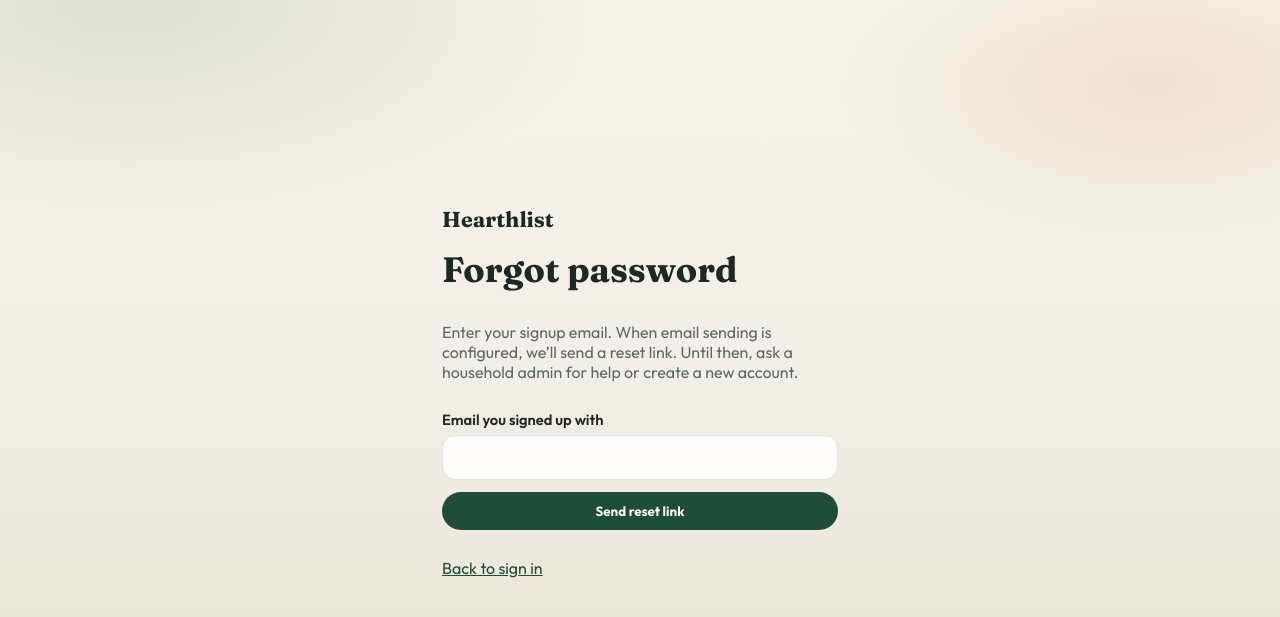
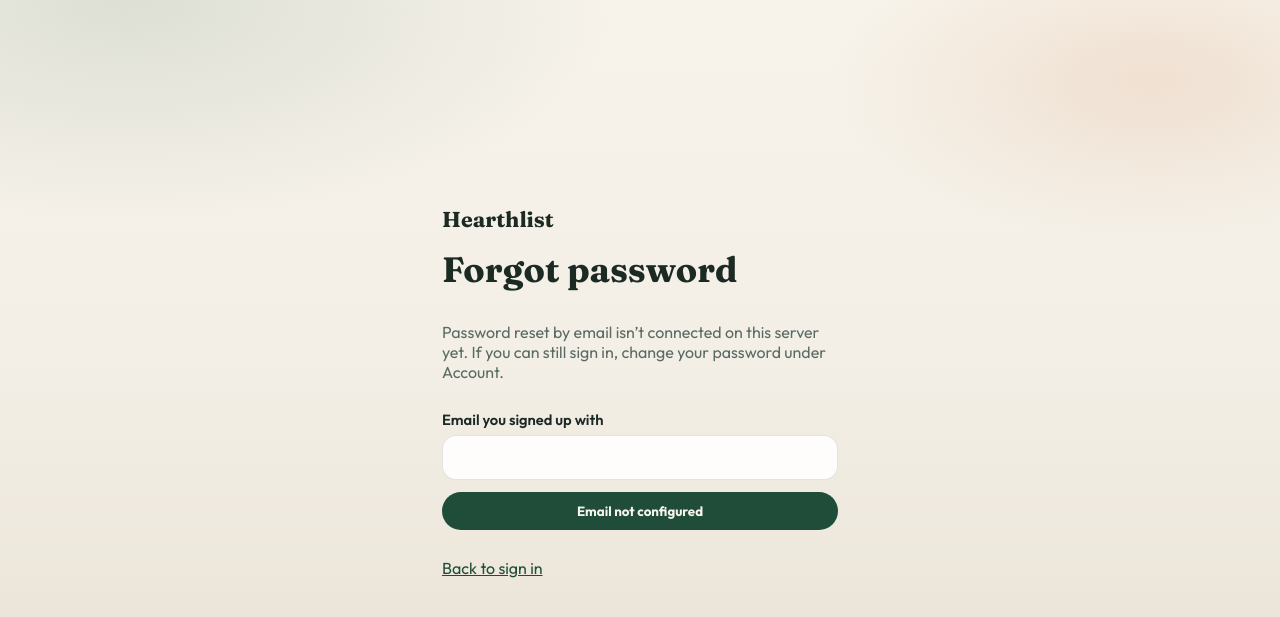
Before and after one commit to akite2fly-cyber/hearthlist, a Flask app: page /forgot-password in a window 1280 px wide. Shown: the top 617 px of the page. Run offline with Flask 3, Linux system fonts and the light colour scheme.

Commit message:
Harden password reset and require full SMTP credentials.
Prefer https base URLs behind Render, clarify forgot-password UX when email is not configured, and document Gmail App Password setup for Render env vars.

Co-authored-by: Cursor <cursoragent@cursor.com>

```diff
--- a/app.py
+++ b/app.py
@@ -31,6 +31,7 @@ from flask import (
     session,
     url_for,
 )
+from werkzeug.middleware.proxy_fix import ProxyFix
 from werkzeug.security import check_password_hash, generate_password_hash
 
 try:
@@ -171,6 +172,8 @@ app.config.update(
     SESSION_COOKIE_SECURE=IS_PRODUCTION,
     PERMANENT_SESSION_LIFETIME=60 * 60 * 24 * 30,
 )
+# Render (and other proxies) terminate TLS; honor X-Forwarded-* for https URLs.
+app.wsgi_app = ProxyFix(app.wsgi_app, x_for=1, x_proto=1, x_host=1)
 
 
 def static_asset(filename: str) -> str:
@@ -624,7 +627,10 @@ def work_shift_row(r: Any) -> dict:
 
 
 def public_base_url() -> str:
-    return (os.environ.get("BASE_URL") or request.url_root).rstrip("/")
+    configured = (os.environ.get("BASE_URL") or "").strip().rstrip("/")
+    if configured:
+        return configured
+    return (request.url_root or "").rstrip("/")
 
 
 def create_reset_token(user_id: int) -> str:
@@ -647,15 +653,19 @@ def create_reset_token(user_id: int) -> str:
 
 
 def smtp_configured() -> bool:
-    return bool((os.environ.get("SMTP_HOST") or "").strip() and (os.environ.get("SMTP_FROM") or "").strip())
+    host = (os.environ.get("SMTP_HOST") or "").strip()
+    from_addr = (os.environ.get("SMTP_FROM") or "").strip()
+    user = (os.environ.get("SMTP_USER") or "").strip()
+    password = os.environ.get("SMTP_PASSWORD") or ""
+    return bool(host and from_addr and user and password)
 
 
 def send_reset_email(to_email: str, reset_url: str) -> bool:
     """Send a password-reset email when SMTP env vars are set. Returns True on success."""
+    if not smtp_configured():
+        return False
     host = (os.environ.get("SMTP_HOST") or "").strip()
     from_addr = (os.environ.get("SMTP_FROM") or "").strip()
-    if not host or not from_addr:
-        return False
     port = int((os.environ.get("SMTP_PORT") or "587").strip() or "587")
     user = (os.environ.get("SMTP_USER") or "").strip()
     password = os.environ.get("SMTP_PASSWORD") or ""
@@ -673,14 +683,15 @@ def send_reset_email(to_email: str, reset_url: str) -> bool:
 
     try:
         with smtplib.SMTP(host, port, timeout=20) as smtp:
+            smtp.ehlo()
             if use_tls:
                 smtp.starttls()
-            if user:
-                smtp.login(user, password)
+                smtp.ehlo()
+            smtp.login(user, password)
             smtp.send_message(msg)
         return True
     except Exception as exc:  # pragma: no cover
-        print(f"Password reset email failed: {exc}")
+        print(f"Password reset email failed: {type(exc).__name__}: {exc}")
         return False
 
 
@@ -1128,28 +1139,45 @@ def login():
 def forgot_password():
     if current_user():
         return redirect(url_for("home"))
+    email_ready = smtp_configured()
     if request.method == "GET":
-        return render_template("forgot_password.html", email_ready=smtp_configured())
+        return render_template("forgot_password.html", email_ready=email_ready)
 
     email = (request.form.get("email") or "").strip().lower()
     user = get_db().execute("SELECT * FROM users WHERE email = ?", (email,)).fetchone()
     # Same response whether or not the email exists (no account enumeration).
     # Only mint a token when it can be delivered (SMTP) or logged locally (dev).
-    if user and (smtp_configured() or not IS_PRODUCTION):
+    delivered = False
+    if user and (email_ready or not IS_PRODUCTION):
         token = create_reset_token(user["id"])
         reset_url = public_base_url() + url_for("reset_password", token=token)
-        deliver_reset_link(user["email"], reset_url)
-
-    flash(
-        "If that email is registered, check your inbox for a reset link. "
-        "It may take a minute to arrive.",
-        "ok",
-    )
+        delivered = deliver_reset_link(user["email"], reset_url)
+        if email_ready and not delivered:
+            print("Password reset: SMTP configured but send failed; check Render logs / SMTP_* vars.")
+
+    if email_ready:
+        flash(
+            "If that email is registered, check your inbox for a reset link. "
+            "It may take a minute to arrive.",
+            "ok",
+        )
+    elif not IS_PRODUCTION:
+        flash(
+            "Dev mode: if that email is registered, the reset link was printed in the server console.",
+            "ok",
+        )
+    else:
+        flash(
+            "Password reset email isn’t set up on this server yet. "
+            "If you’re locked out, contact the household owner or support.",
+            "error",
+        )
+
     return render_template(
         "forgot_password.html",
         submitted=True,
         email=email,
-        email_ready=smtp_configured(),
+        email_ready=email_ready,
     )
 
 
--- a/templates/forgot_password.html
+++ b/templates/forgot_password.html
@@ -7,29 +7,39 @@
   <h1>Forgot password</h1>
   <p class="auth-sub">
     {% if email_ready %}
-    Enter your signup email and we’ll send a one-time reset link.
+    Enter your signup email and we’ll send a one-time reset link (expires in 1 hour).
     {% else %}
-    Enter your signup email. When email sending is configured, we’ll send a reset link.
-    Until then, ask a household admin for help or create a new account.
+    Password reset by email isn’t connected on this server yet.
+    If you can still sign in, change your password under Account.
     {% endif %}
   </p>
 
   {% if submitted %}
   <div class="reset-box">
+    {% if email_ready %}
     <p>
-      If that email is registered, a reset link was sent when email delivery is available.
-      Check your inbox (and spam), then return here to
-      <a href="{{ url_for('login') }}">sign in</a>.
+      If that email is registered, check your inbox (and spam), then
+      <a href="{{ url_for('login') }}">sign in</a> with your new password.
     </p>
+    {% else %}
+    <p>
+      Email delivery isn’t available right now. Return to
+      <a href="{{ url_for('login') }}">sign in</a>, or change your password from Account if you’re already signed in.
+    </p>
+    {% endif %}
   </div>
   {% endif %}
 
+  {% if email_ready or not submitted %}
   <form method="post" class="auth-form">
     <label>Email you signed up with
       <input type="email" name="email" value="{{ email or '' }}" required autocomplete="email" inputmode="email" />
     </label>
-    <button class="btn btn-primary btn-block" type="submit">Send reset link</button>
+    <button class="btn btn-primary btn-block" type="submit" {% if not email_ready %}disabled{% endif %}>
+      {% if email_ready %}Send reset link{% else %}Email not configured{% endif %}
+    </button>
   </form>
+  {% endif %}
   <p class="auth-foot"><a href="{{ url_for('login') }}">Back to sign in</a></p>
 </main>
 {% endblock %}
```
Also changed, not shown: DEPLOY.md (+19 -0 lines), render.yaml (+12 -0 lines).
